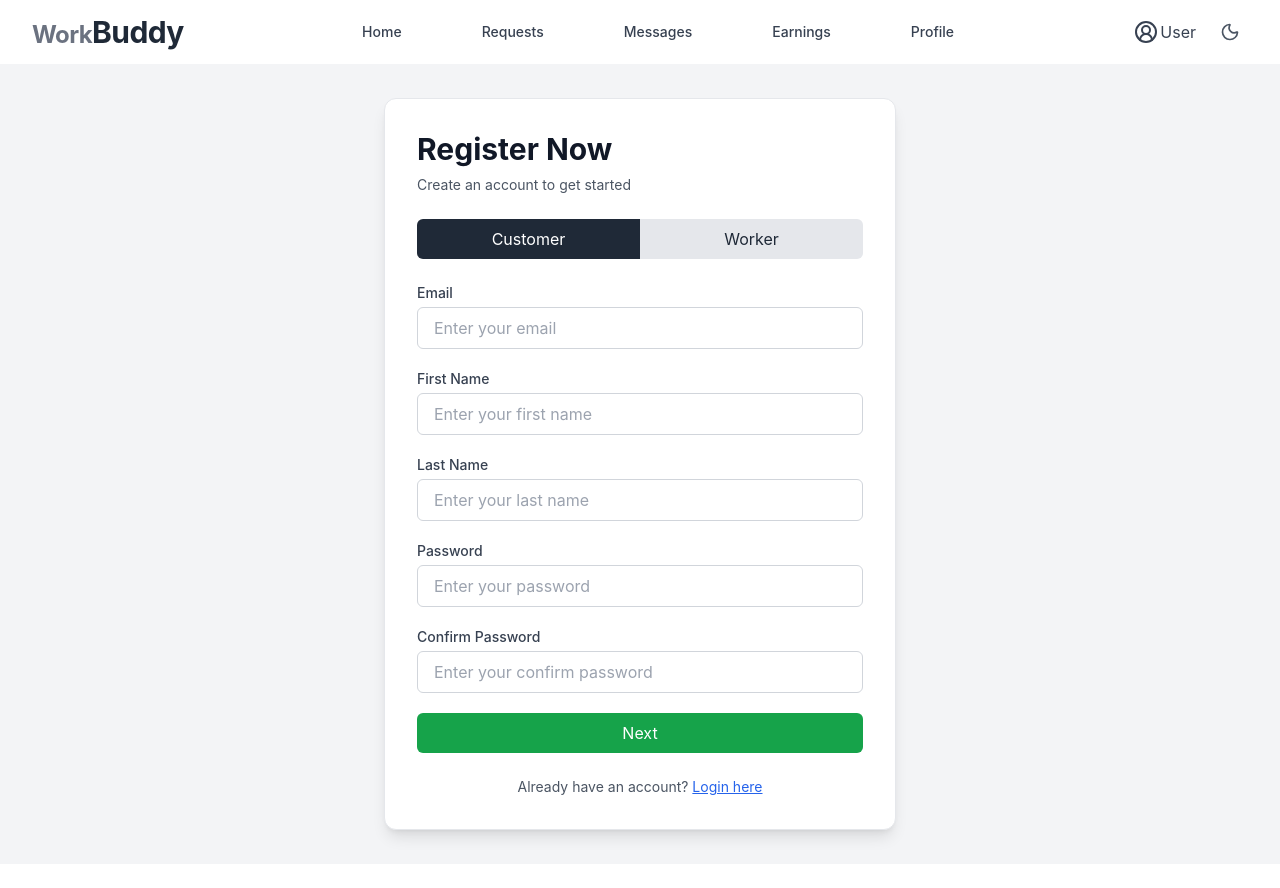
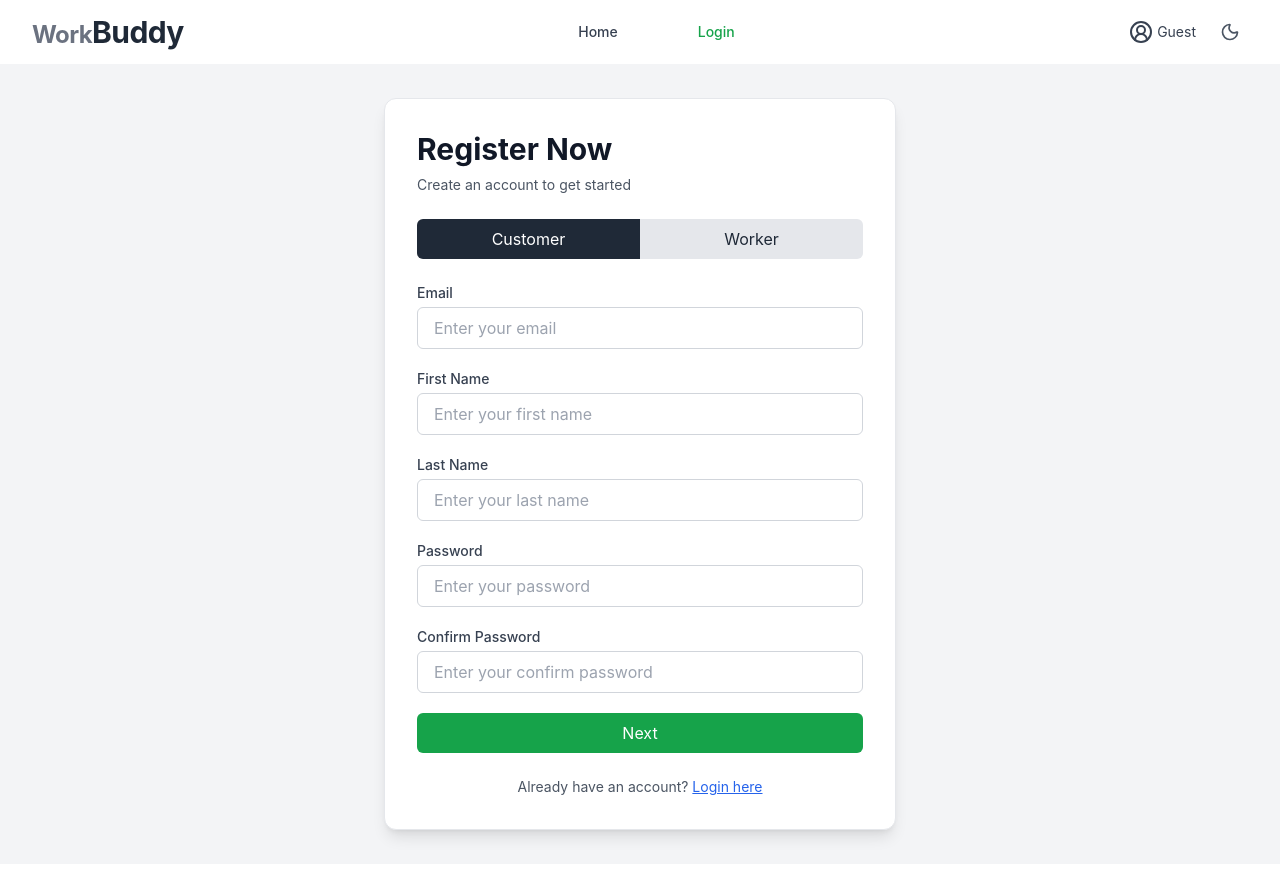
Before and after one commit to Ravicharan13/workbuddy, a React (Create React App) app in the folder frontend/workbuddy/: page / in a window 1280 px wide. Shown: the top 888 px of the page. Built offline with nearby package versions, Linux system fonts and the light colour scheme.

Commit message:
login Logout

```diff
--- a/frontend/workbuddy/src/App.js
+++ b/frontend/workbuddy/src/App.js
@@ -5,14 +5,15 @@ import SignUp from "./Components/SignUp";
 import WorkerHome from "./Components/WorkerHomePage/Home";
 import ProtectedRoute from "./Components/ProtectedRoute";
 import PublicRoute from "./Components/PublicRoute";
+import { UserProvider } from "./context/UserContext";
 
 function App() {
   return (
+    <UserProvider>
       <Router>
         <Navbar />
         <div className="App">
           <Routes>
-
             {/* Public Route: Login/Signup at root path */}
             <Route
               path="/"
@@ -32,10 +33,10 @@ function App() {
                 </ProtectedRoute>
               }
             />
-
           </Routes>
         </div>
       </Router>
+    </UserProvider>
   );
 }
 
--- a/frontend/workbuddy/src/Components/Navbar/index.jsx
+++ b/frontend/workbuddy/src/Components/Navbar/index.jsx
@@ -1,10 +1,14 @@
 import { useState } from 'react';
 import { Moon, Sun, Menu, X, CircleUserRound } from 'lucide-react';
-import { Link } from 'react-router-dom';
+import { Link, useNavigate } from 'react-router-dom';
+import { useUser } from '../../context/UserContext';
 
 const Navbar = () => {
   const [isDark, setIsDark] = useState(false);
   const [menuOpen, setMenuOpen] = useState(false);
+  const navigate = useNavigate();
+
+  const { user, setUser } = useUser(); // ✅ correct usage
 
   const toggleTheme = () => {
     setIsDark(!isDark);
@@ -14,6 +18,16 @@ const Navbar = () => {
   const toggleMenu = () => {
     setMenuOpen(!menuOpen);
   };
+
+  const handleLogout = () => {
+    localStorage.removeItem("accessToken");
+    localStorage.removeItem("refreshToken");
+    localStorage.removeItem("username");
+    setUser(null); // clear context
+    navigate("/");
+  };
+
+  const isLoggedIn = !!user;
 
   return (
     <nav className="bg-white dark:bg-gray-900 shadow-md">
@@ -28,18 +42,27 @@ const Navbar = () => {
 
           {/* Desktop Menu */}
           <div className="hidden md:flex md:space-x-8 lg:space-x-20 text-sm font-medium">
-            <Link to="/" className="text-gray-700 dark:text-gray-300 duration-300 hover:text-gray-500 dark:hover:text-gray-500">Home</Link>
+            <Link to="/" className="text-gray-700 dark:text-gray-300 hover:text-gray-500 dark:hover:text-gray-500">Home</Link>
+            {isLoggedIn && (
+              <>
                 <Link to="/requests" className="text-gray-700 dark:text-gray-300 hover:text-gray-500 dark:hover:text-gray-500">Requests</Link>
                 <Link to="/messages" className="text-gray-700 dark:text-gray-300 hover:text-gray-500 dark:hover:text-gray-500">Messages</Link>
                 <Link to="/earnings" className="text-gray-700 dark:text-gray-300 hover:text-gray-500 dark:hover:text-gray-500">Earnings</Link>
                 <Link to="/profile" className="text-gray-700 dark:text-gray-300 hover:text-gray-500 dark:hover:text-gray-500">Profile</Link>
+              </>
+            )}
+            {isLoggedIn ? (
+              <button onClick={handleLogout} className="text-red-600 hover:underline">Logout</button>
+            ) : (
+              <Link to="/" className="text-green-600 hover:underline">Login</Link>
+            )}
           </div>
 
-          {/* Right Side: Theme Toggle + Mobile Menu Button */}
+          {/* Right Side: User Info + Theme + Mobile Menu */}
           <div className="flex items-center space-x-4">
-            <div className="flex space-x-0 text-gray-700 dark:text-gray-300">
-              <CircleUserRound className="w-7 h-6" />
-              <p>User</p>
+            <div className="flex items-center space-x-1 text-gray-700 dark:text-gray-300">
+              <CircleUserRound className="w-6 h-6" />
+              <span className="text-sm">{user?.username || 'Guest'}</span>
             </div>
 
             <button
@@ -62,10 +85,19 @@ const Navbar = () => {
         {menuOpen && (
           <div className="absolute top-16 left-0 w-full bg-white dark:bg-gray-900 shadow-md md:hidden z-50 text-base font-medium space-y-2 px-4 py-4">
             <Link to="/" className="block text-gray-700 dark:text-gray-300 hover:text-gray-500 dark:hover:text-gray-500">Home</Link>
+            {isLoggedIn && (
+              <>
                 <Link to="/requests" className="block text-gray-700 dark:text-gray-300 hover:text-gray-500 dark:hover:text-gray-500">Requests</Link>
                 <Link to="/messages" className="block text-gray-700 dark:text-gray-300 hover:text-gray-500 dark:hover:text-gray-500">Messages</Link>
                 <Link to="/earnings" className="block text-gray-700 dark:text-gray-300 hover:text-gray-500 dark:hover:text-gray-500">Earnings</Link>
                 <Link to="/profile" className="block text-gray-700 dark:text-gray-300 hover:text-gray-500 dark:hover:text-gray-500">Profile</Link>
+              </>
+            )}
+            {isLoggedIn ? (
+              <button onClick={handleLogout} className="text-red-600 hover:underline">Logout</button>
+            ) : (
+              <Link to="/" className="text-green-600 hover:underline">Login</Link>
+            )}
           </div>
         )}
       </div>
--- a/frontend/workbuddy/src/Components/SignUp/index.jsx
+++ b/frontend/workbuddy/src/Components/SignUp/index.jsx
@@ -1,11 +1,13 @@
 // SignUp.jsx
-import React, { useState } from "react";
+import React, { useState, useContext } from "react";
 import { useNavigate } from "react-router-dom";
+import { useUser } from "../../context/UserContext" // updated context hook
 
 const SERVICE_OPTIONS = ["Plumbing", "Electrician", "Carpentry", "Painting", "Cleaning"];
 
 const SignUp = () => {
   const navigate = useNavigate();
+  const { setUser } = useUser();
 
   const [isCustomer, setIsCustomer] = useState(true);
   const [isLogin, setIsLogin] = useState(false);
@@ -38,9 +40,9 @@ const SignUp = () => {
 
   const handleNext = () => {
     if (!formData.email || !formData.password || (!isLogin && (!formData.firstname || !formData.lastname || !formData.confirmPassword))) {
-      alert("\u274C Fill all fields before continuing");
+      alert("❌ Fill all fields before continuing");
     } else if (!isLogin && formData.password !== formData.confirmPassword) {
-      alert("\u274C Passwords do not match");
+      alert("❌ Passwords do not match");
     } else {
       setStep(2);
     }
@@ -86,10 +88,12 @@ const SignUp = () => {
       const data = await res.json();
 
       if (res.ok) {
-        alert(`\u2705 ${isLogin ? "Login" : "Registration"} successful!`);
+        alert(`✅ ${isLogin ? "Login" : "Registration"} successful!`);
 
         localStorage.setItem("accessToken", data.accessToken);
         localStorage.setItem("refreshToken", data.refreshToken);
+        localStorage.setItem("username", data.username);
+        setUser({ username: data.username });
 
         setFormData({
           email: "",
@@ -110,10 +114,10 @@ const SignUp = () => {
           }
         }
       } else {
-        alert(`\u274C ${data.message || "Something went wrong!"}`);
+        alert(`❌ ${data.message || "Something went wrong!"}`);
       }
     } catch (err) {
-      alert("\u274C Server error");
+      alert("❌ Server error");
     }
   };
 
--- /dev/null
+++ b/frontend/workbuddy/src/context/UserContext.jsx
@@ -0,0 +1,24 @@
+// src/context/UserContext.js
+import { createContext, useContext, useState, useEffect } from "react";
+
+export const UserContext = createContext();
+
+export const UserProvider = ({ children }) => {
+  const [user, setUser] = useState(null);
+
+  useEffect(() => {
+    const storedUsername = localStorage.getItem("username");
+    if (storedUsername) {
+      setUser({ username: storedUsername });
+    }
+  }, []);
+
+  return (
+    <UserContext.Provider value={{ user, setUser }}>
+      {children}
+    </UserContext.Provider>
+  );
+};
+
+// ✅ Custom hook to use UserContext
+export const useUser = () => useContext(UserContext);
```
Also changed, not shown: 1 other file (tests, documents, lock files or other folders). Lines whose indentation alone changed are shown as unchanged.
